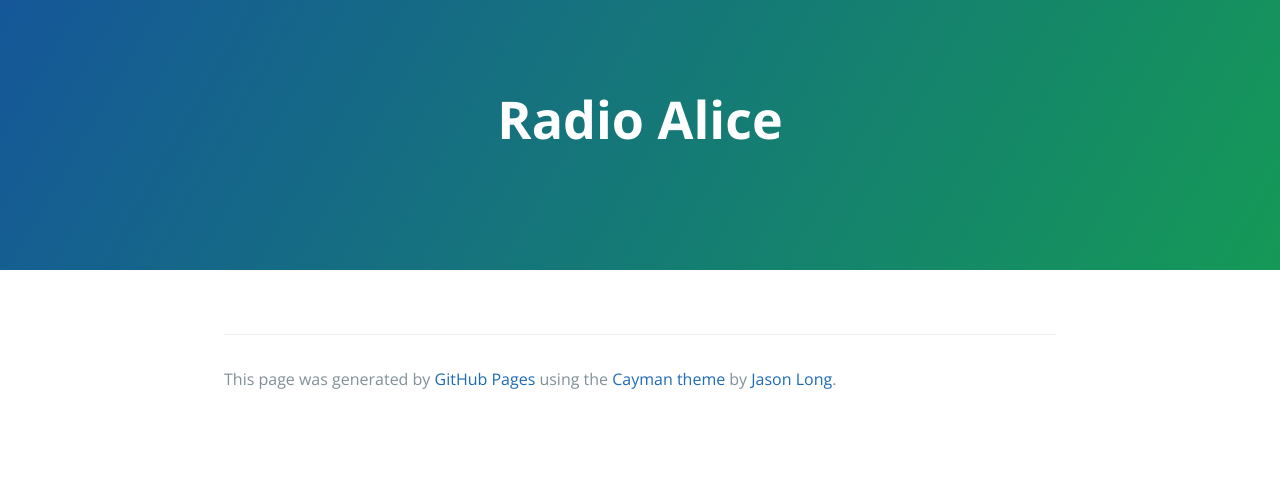
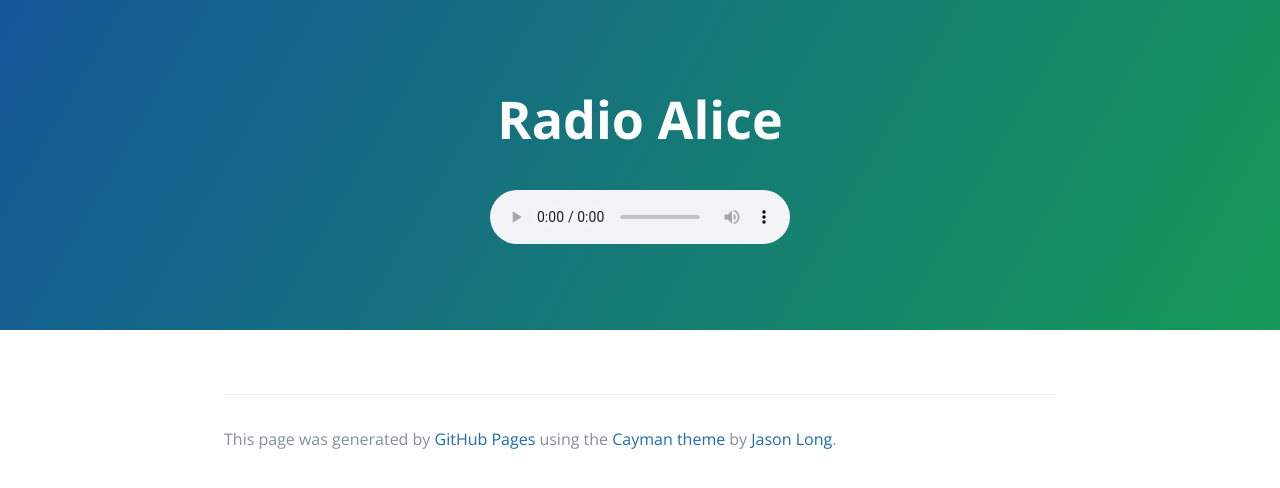
Before and after one commit to radioalice/radioalice.github.io, a Jekyll site: the page index.html, which Jekyll copies as it is, in a window 1280 px wide. Shown: the top 488 px of the page. Built offline with Jekyll 4.4.1, drawn with Linux system fonts in a browser that asks for light colours.

Commit message:
Update index.html

```diff
--- a/index.html
+++ b/index.html
@@ -14,7 +14,7 @@
       <h1 class="project-name">Radio Alice</h1>
       <h2 class="project-tagline"></h2>
 
-      <audio control>
+      <audio controls autoplay>
         <source src="http://shaincast.caster.fm:12064/listen.mp3" type="audio/mpeg">
       </audio>
 
```
